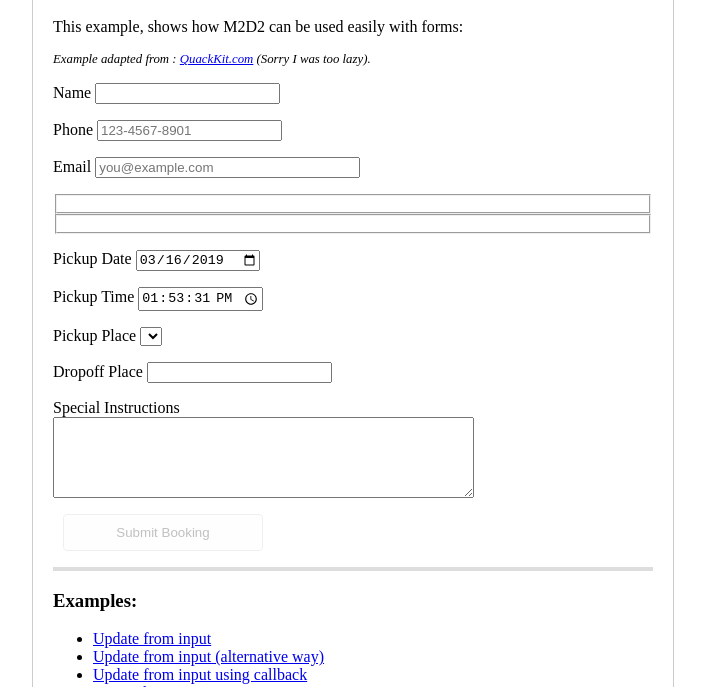
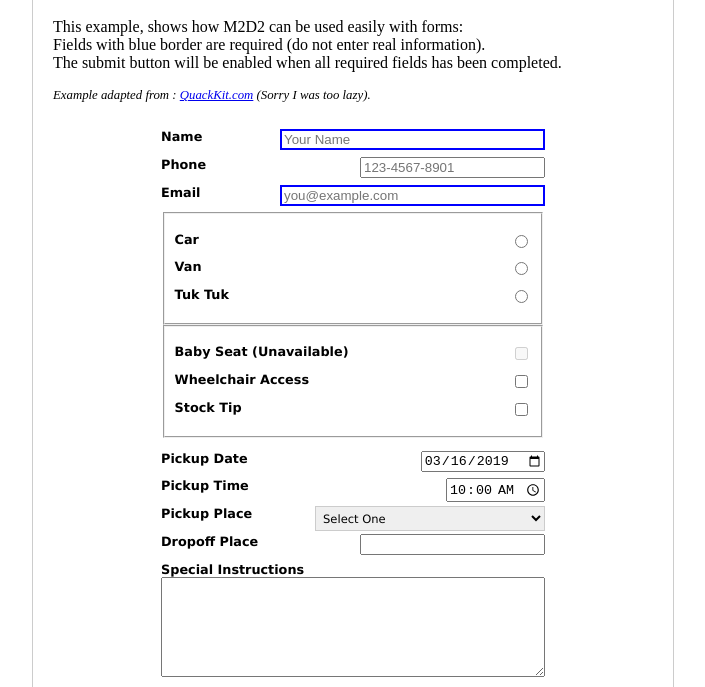
Before and after one commit to Intellisrc/m2d2, a plain HTML site: page form.html in a window 1280 px wide. Shown: the part 62-749 px from the top of the page, without its empty margins (287-992 px from the left). Drawn offline with nearby package versions, Linux system fonts and the light colour scheme.

Commit message:
Improved examples

```diff
--- a/form.html
+++ b/form.html
@@ -10,6 +10,7 @@
 	font-family: "Lucida Sans Unicode", "Lucida Grande", sans-serif;
 	font-size: 0.8em;
 	width: 30em;
+    margin: auto;
 	padding: 1em;
 }
 
@@ -17,18 +18,23 @@
 	box-sizing: border-box;
 }
 
+.myForm [required] {
+    border: 2px solid blue;
+}
+
 .myForm label {
 	padding: 0;
 	font-weight: bold;
-	text-align: right;
 	display: block;
 }
 
-.myForm input,
-.myForm select,
-.myForm textarea {
+.myForm label select,
+.myForm label input {
+    float: right;
+}
+
+.myForm select {
 	margin-left: 2em;
-	float: right;
 	width: 20em;
 	border: 1px solid #ccc;
 	font-family: "Lucida Sans Unicode", "Lucida Grande", sans-serif;
@@ -38,6 +44,7 @@
 
 .myForm textarea {
 	height: 100px;
+    width: 100%;
 }
 
 .myForm button {
@@ -59,28 +66,46 @@ cite {
 	font-size: 80%;
 }
 </style>
-<script src="js/jquery.js"></script>
 <script src="js/m2d2.src.js" type="text/javascript"></script>
 <!-- Import Demo menu: -->
 <script src="js/demo-links.js" type="text/javascript"></script>
 <!--                   -->
 <script type="text/javascript">
 var form;
-jQuery(function($) {
+//On page ready...
+document.addEventListener("DOMContentLoaded", function() {
+    function isReady(event) {
+        var ready = true;
+        for(var f in form) {
+            if(form[f].required) {
+                if(form[f].value == "") {
+                    ready = false;
+                }
+            }
+        }
+        if(ready) {
+            form.button.disabled = false;
+        }
+    }
 	form = m2d2("form", {
-		name : {
+        action : "http://example.com/post_here",
+        method : "POST",
+		".name" : { //We don't use 'name' as form has a 'name' property
 			type : "text",
 			name : "customer_name",
 			required : true,
+            onchange : isReady,
 			autocomplete : true,
-			size : 10
+            autofocus : true,
+            placeholder : "Your Name",
+			size : 30
 		},
 		phone : {
 			type : "tel",
 			name : "phone_number",
 			autocomplete : true,
 			placeholder : "123-4567-8901",
-			pattern : "[0-9]{3}-[0-9]{3}-[0-9]{4}",
+			pattern : "[0-9]{3,5}-[0-9]{3,5}-[0-9]{3,5}",
 			minlength : 9,
 			maxlength : 14,
 			size : 20
@@ -90,6 +115,8 @@ jQuery(function($) {
 			name : "email_address",
 			autocomplete : true,
 			placeholder : "you@example.com",
+			required : true,
+            onchange : isReady,
 			size : 30
 		},
 		taxi : {
@@ -103,7 +130,7 @@ jQuery(function($) {
 					}
 				}
 			},
-			data : [
+			items : [
 				{ input : { value : "car", checked : true }, label : "Car" },
 				{ input : "van", label : "Van" },
 				{ input : "tuktuk", label: "Tuk Tuk" },
@@ -120,7 +147,7 @@ jQuery(function($) {
 					}
 				}
 			},
-			data : [
+			items : [
 				{ input : { value : "bb", disabled: true }, label : "Baby Seat (Unavailable)" },
 				{ input : "wa", label : "Wheelchair Access" },
 				{ input : "st", label : "Stock Tip" },
@@ -129,19 +156,19 @@ jQuery(function($) {
 		date : {
 			type : "date",
 			name : "pickup_date",
-			required : true,
 			value : new Date()
 		},
 		time : {
 			type : "time",
 			name : "pickup_time",
-			required : true,
-			value : new Date()
+            min  : "10:00",
+            max  : "20:00",
+			value : "10:00"
 		},
 		pickup : {
 			name : "pickup_place",
-			template : '<option>',
-			data : [
+			template : 'option',
+			items : [
 				{ value : "", selected: true, text: "Select One" },
 				{ value : "office", text: "Taxi Office" },
 				{ value : "town_hall", text: "Town Hall" },
@@ -151,12 +178,11 @@ jQuery(function($) {
 		dropoff : {
 			type : "text",
 			name : "dropoff_place",
-			required : true,
 			list : "destinations"
 		},
 		"#destinations" : {
-			template : '<option>',
-			data : [
+			template : 'option',
+			items : [
 				{ value : "Airport" },
 				{ value : "Beach" },
 				{ value : "Fred Flinstone's House" }
@@ -170,6 +196,13 @@ jQuery(function($) {
 		},
 		button : {
 			disabled : true
+		},
+        onsubmit : function(event) {
+            if(this.checkValidity()) {
+                alert("Thank you");
+                this.reset();
+            }
+            return false;
         }
 	});
 });
@@ -178,11 +211,12 @@ jQuery(function($) {
 <body>
 	<h1>Form M2D2 Demo</h1>
 	<p>
-		This example, shows how M2D2 can be used easily with forms:
+		This example, shows how M2D2 can be used easily with forms:<br>
+        Fields with blue border are required (do not enter real information).<br>
+        The submit button will be enabled when all required fields has been completed.
 	</p>
 	<cite>Example adapted from : <a href="https://www.quackit.com/html/codes/html_form_code.cfm">QuackKit.com</a> (Sorry I was too lazy).</cite>
-	<form>
-		<form method="get">
+	<form class="myForm">
         <p><label>Name	<input class="name"></label></p>
         <p><label>Phone <input class="phone"></label></p>
         <p><label>Email <input class="email"></label></p>
@@ -201,6 +235,5 @@ jQuery(function($) {
         <p><label>Special Instructions <br><textarea class="comment"></textarea></label></p>
         <p><button>Submit Booking</button></p>
 	</form>
-	</form>
 </body>
 </html>
--- a/js/demo-links.js
+++ b/js/demo-links.js
@@ -2,7 +2,7 @@ document.addEventListener("DOMContentLoaded", function() {
     var menuLinks = {
         "Update from input" : "index.html",
         "Update from input (alternative way)" : "index2.html",
-        "Update from input using callback" : "index-adv.html",
+        "Update using callback" : "index-adv.html",
         "Using object" : "object.html",
         "Menu (show and style extensions)" : "menu.html",
         "Timer" : "timer.html",
```
Also changed, not shown: index-adv.html (+21 -13 lines), index.html (+5 -2 lines), index2.html (+5 -2 lines), list.html (+1 -1 lines), timer.html (+10 -6 lines). Lines whose indentation alone changed are shown as unchanged.
